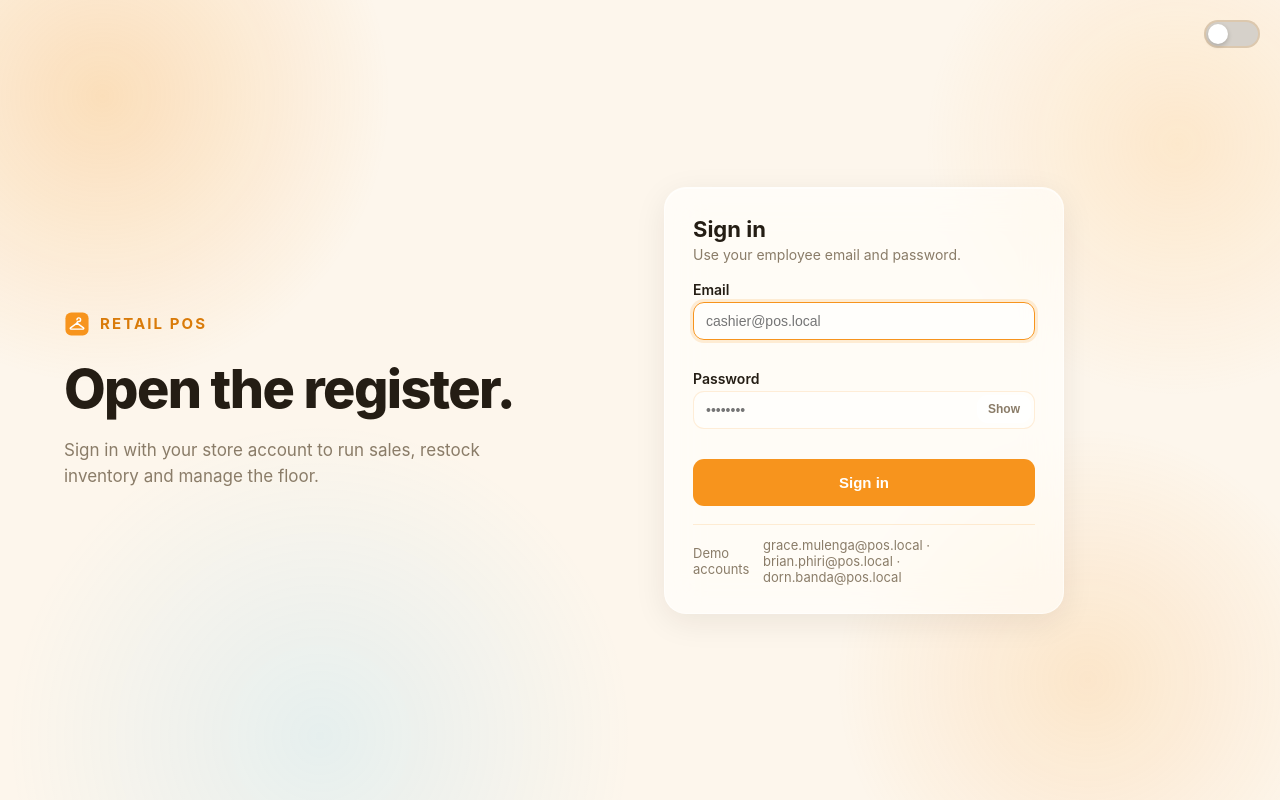
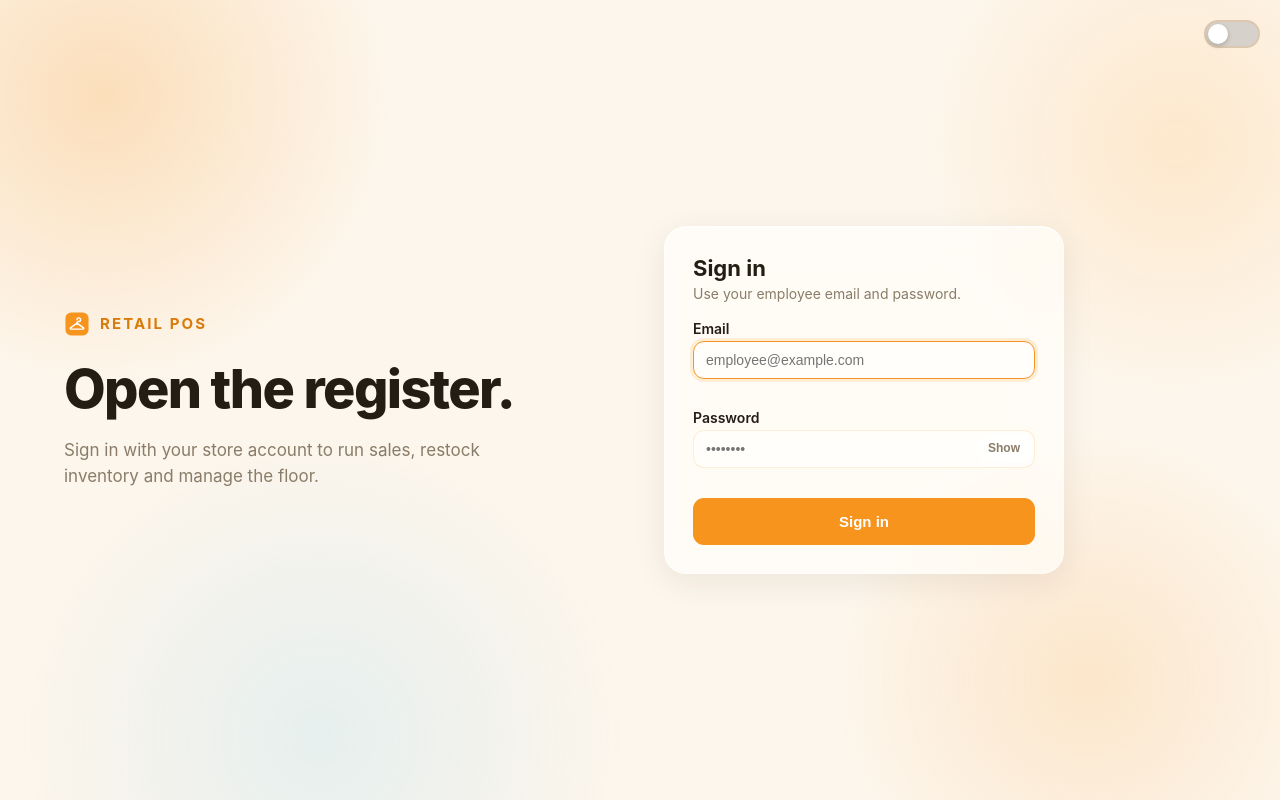
Before and after one commit to bwalya-star/POS-Retail-Clothing-Store, a React (Vite) app in the folder frontend/: page / in a window 1280 px wide. Built offline with nearby package versions, Linux system fonts and the light colour scheme; no server answers.

Commit message:
fix: Update email placeholder and remove demo account hints on login page

```diff
--- a/frontend/src/pages/LoginPage.jsx
+++ b/frontend/src/pages/LoginPage.jsx
@@ -58,7 +58,7 @@ export default function LoginPage() {
               type="email"
               value={email}
               onChange={(e) => setEmail(e.target.value)}
-              placeholder="cashier@pos.local"
+              placeholder="employee@example.com"
               autoComplete="username"
               autoFocus
             />
@@ -100,10 +100,6 @@ export default function LoginPage() {
             <span></span>
           </button>
 
-          <div className="login-card-foot">
-            <span className="hint">Demo accounts</span>
-            <span className="hint">grace.mulenga@pos.local · brian.phiri@pos.local · dorn.banda@pos.local</span>
-          </div>
         </form>
       </div>
     </div>
```
